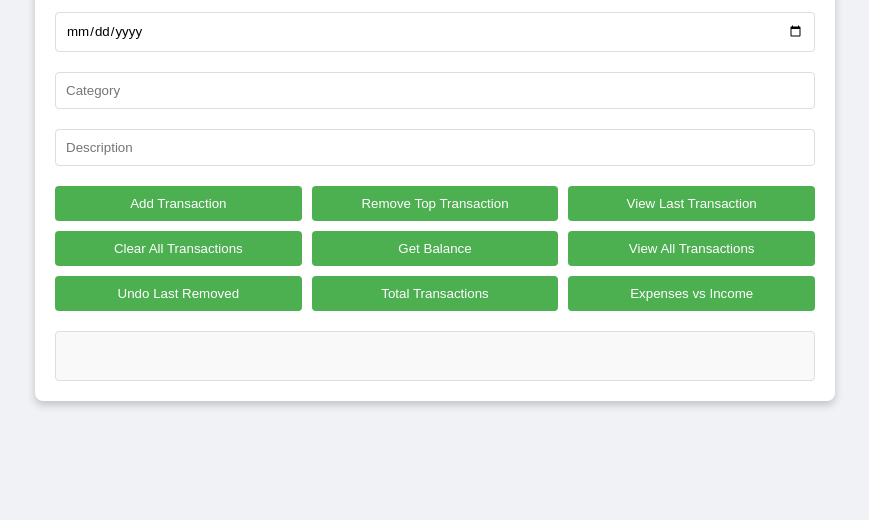
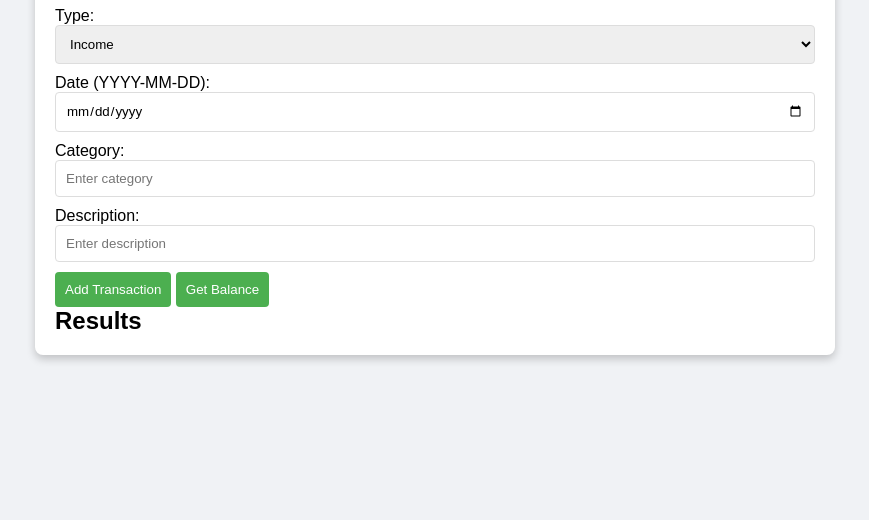
Before and after one commit to iAakash1/finance_28-10-24_10pm, a plain HTML site: page index.html in a window 1280 px wide. Shown: the part 280-800 px from the top of the page, without its empty margins (205-1074 px from the left). Drawn offline with Linux system fonts and the light colour scheme.

Commit message:
index.html

```diff
--- a/index.html
+++ b/index.html
@@ -9,28 +9,33 @@
 <body>
     <div class="container">
         <h1>Finance Tracker</h1>
-        <div class="form-container">
-            <input type="number" id="amount" placeholder="Amount (spent/earned)">
-            <select id="type">
+        <div class="form-section">
+            <label for="amount">Amount:</label>
+            <input type="number" id="amount" placeholder="Enter amount" required>
+
+            <label for="type">Type:</label>
+            <select id="type" required>
                 <option value="income">Income</option>
                 <option value="expense">Expense</option>
             </select>
-            <input type="date" id="date" placeholder="Date">
-            <input type="text" id="category" placeholder="Category">
-            <input type="text" id="description" placeholder="Description">
-            <div class="button-container">
-                <button onclick="addTransaction()">Add Transaction</button>
-                <button onclick="removeTopTransaction()">Remove Top Transaction</button>
-                <button onclick="viewLastTransaction()">View Last Transaction</button>
-                <button onclick="clearAllTransactions()">Clear All Transactions</button>
-                <button onclick="getBalance()">Get Balance</button>
-                <button onclick="getAllTransactions()">View All Transactions</button>
-                <button onclick="undoLatestRemovedTransaction()">Undo Last Removed</button>
-                <button onclick="getTotalTransactions()">Total Transactions</button>
-                <button onclick="tellPositiveOrNegative()">Expenses vs Income</button>
-            </div>
+
+            <label for="date">Date (YYYY-MM-DD):</label>
+            <input type="date" id="date" required>
+
+            <label for="category">Category:</label>
+            <input type="text" id="category" placeholder="Enter category" required>
+
+            <label for="description">Description:</label>
+            <input type="text" id="description" placeholder="Enter description">
+
+            <button id="add-transaction">Add Transaction</button>
+            <button id="get-balance">Get Balance</button>
         </div>
-        <div id="results" class="results"></div>
+
+        <div class="result-section">
+            <h2>Results</h2>
+            <div id="results"></div>
+        </div>
     </div>
 
     <script src="script.js"></script>
```
